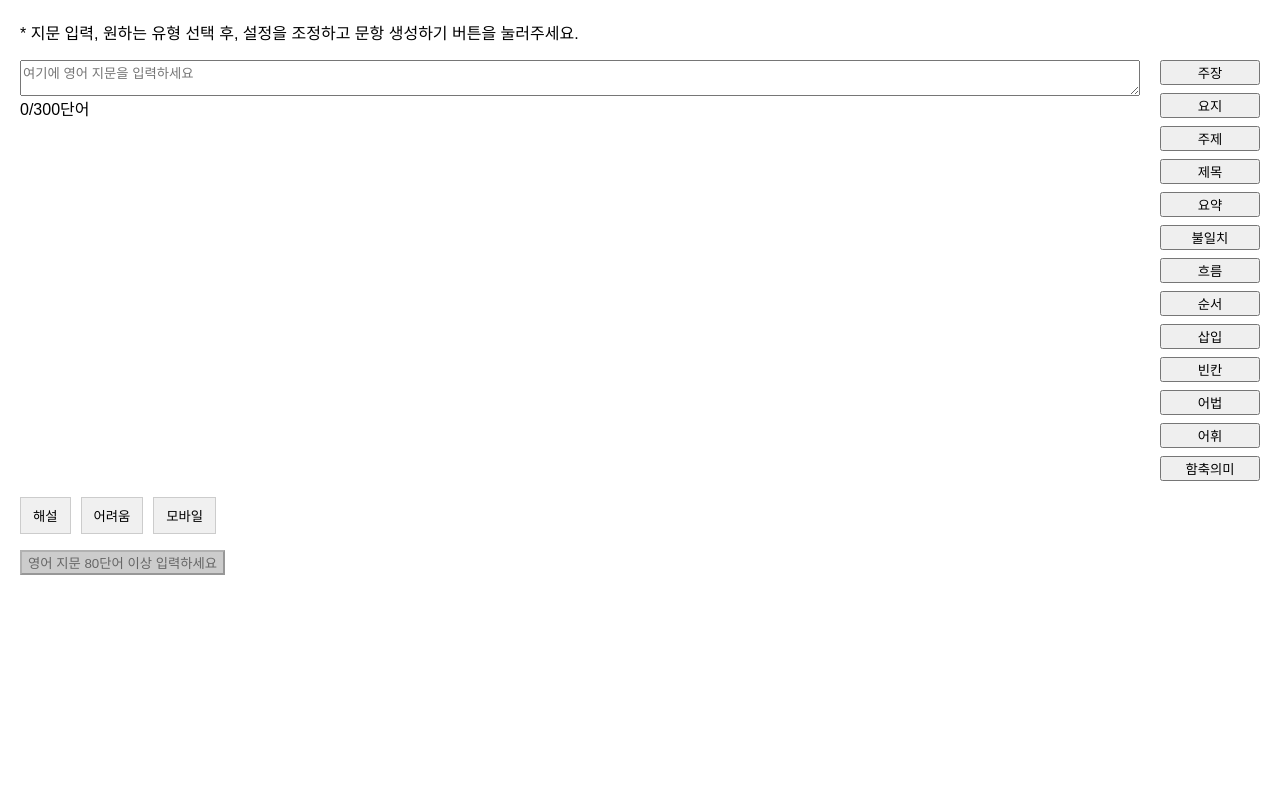
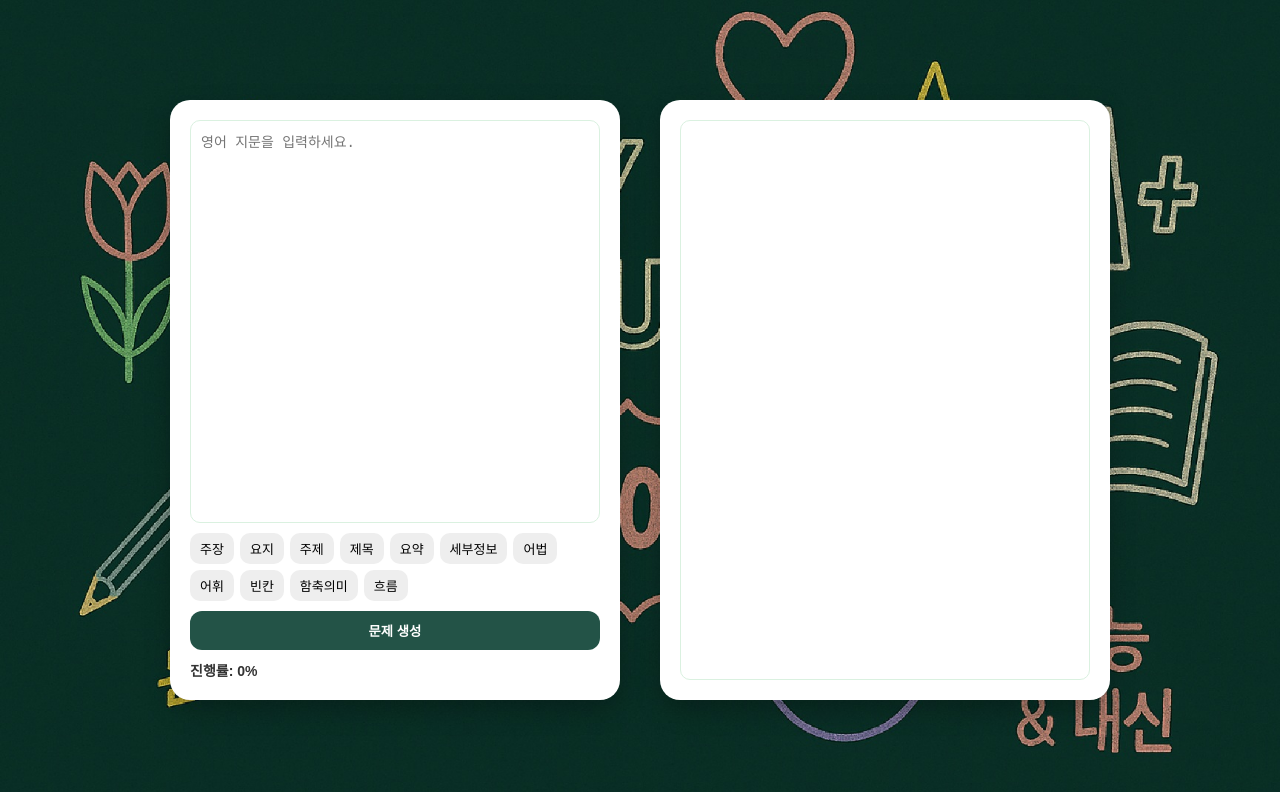
Before and after one commit to stuentofe/sellingqi, a plain HTML site: page public/generate.html in a window 1280 px wide. Drawn offline with Linux system fonts and the light colour scheme.

Commit message:
Update generate.html

```diff
--- a/public/generate.html
+++ b/public/generate.html
@@ -1,141 +1,231 @@
 <!DOCTYPE html>
 <html lang="ko">
 <head>
-  <meta charset="UTF-8">
-  <meta name="viewport" content="width=device-width, initial-scale=1.0">
-  <title>generate</title>
+  <meta charset="UTF-8" />
+  <title>유형별 문제 생성기</title>
   <style>
-    body { margin: 20px; font-family: sans-serif; }
-    textarea, button { font-family: sans-serif; }
-    #options { display:flex; gap:10px; margin:16px 0; }
-    .toggle-btn { padding: 8px 12px; border: 1px solid #ccc; background: #f0f0f0; cursor: pointer; }
-    #type-buttons button.active,
-    .toggle-btn.active { background: #333; color: #fff; }
-    #generate { transition: background 0.3s, color 0.3s, opacity 0.3s; }
+    body {
+      margin: 0;
+      padding: 0;
+      font-family: sans-serif;
+      height: 100vh;
+      background-image: url('background.jpg');
+      background-size: cover;
+      background-position: center;
+      background-repeat: no-repeat;
+      display: flex;
+      justify-content: center;
+      align-items: center;
+      overflow: hidden;
+    }
+
+    .container {
+      display: flex;
+      gap: 40px;
+      opacity: 0;
+      transform: translateY(20px);
+      transition: opacity 0.6s ease, transform 0.6s ease;
+    }
+
+    .container.show {
+      opacity: 1;
+      transform: translateY(0);
+    }
+
+    .box {
+      background-color: white;
+      border-radius: 20px;
+      width: 450px;
+      height: 600px;
+      box-shadow: 0 10px 25px rgba(0, 0, 0, 0.25);
+      padding: 20px;
+      display: flex;
+      flex-direction: column;
+      box-sizing: border-box;
+    }
+
+    textarea {
+      resize: none;
+      flex: 1;
+      padding: 10px;
+      font-size: 14px;
+      border: 1px solid #ccc;
+      border-radius: 10px;
+      border-color: #DAF1E0;
+      background-color: white;
+    }
+
+    .buttons {
+      display: flex;
+      gap: 10px;
+      margin-top: 10px;
+    }
+
+    .buttons button {
+      flex: 1;
+      background-color: #235347;
+      color: white;
+      border: none;
+      border-radius: 12px;
+      padding: 10px;
+      font-weight: bold;
+      cursor: pointer;
+      transition: background-color 0.3s;
+    }
+
+    .buttons button:hover {
+      background-color: #163832;
+    }
+
+    .switches {
+      display: flex;
+      flex-wrap: wrap;
+      gap: 6px;
+      margin-top: 10px;
+    }
+
+    .switches label {
+      font-size: 13px;
+      background: #eee;
+      border-radius: 10px;
+      padding: 6px 10px;
+      cursor: pointer;
+      user-select: none;
+    }
+
+    .switches input:checked + span {
+      background: #235347;
+      color: white;
+    }
+
+    .output-box {
+      flex: 1;
+      overflow-y: auto;
+      border: 1px solid #ccc;
+      border-radius: 10px;
+      border-color: #DAF1E0;
+      padding: 10px;
+      font-size: 14px;
+      background-color: white;
+    }
+
+    pre {
+      white-space: pre-wrap;
+      margin-bottom: 20px;
+      padding: 10px;
+      background: white;
+      border-radius: 8px;
+    }
+
+    .progress {
+      margin-top: 10px;
+      font-weight: bold;
+      font-size: 14px;
+      color: #333;
+    }
   </style>
 </head>
 <body>
-  <p class="instruction">* 지문 입력, 원하는 유형 선택 후, 설정을 조정하고 문항 생성하기 버튼을 눌러주세요.</p>
+  <div class="container" id="wizard">
+    <!-- 왼쪽 입력 박스 -->
+    <div class="box">
+      <textarea id="inputText" placeholder="영어 지문을 입력하세요."></textarea>
+      <div class="switches" id="typeSwitches">
+        <!-- JavaScript에서 동적으로 생성 -->
+      </div>
+      <div class="buttons">
+        <button id="generateBtn">문제 생성</button>
+      </div>
+      <div class="progress" id="progressText">진행률: 0%</div>
+    </div>
 
-  <div class="generator-wrapper" style="display:flex; gap:20px;">
-    <div style="flex:1; display:flex; flex-direction:column;">
-      <textarea id="passage" placeholder="여기에 영어 지문을 입력하세요"></textarea>
-      <div id="word-count">0/300단어</div>
-    </div>
-    <div id="type-buttons" style="display:flex; flex-direction:column; gap:8px; width:100px;">
-      <button data-type="주장" data-tooltip="주장">주장</button>
-      <button data-type="요지">요지</button>
-      <button data-type="주제">주제</button>
-      <button data-type="제목">제목</button>
-      <button data-type="요약">요약</button>
-      <button data-type="불일치">불일치</button>
-      <button data-type="흐름">흐름</button>
-      <button data-type="순서">순서</button>
-      <button data-type="삽입">삽입</button>
-      <button data-type="빈칸">빈칸</button>
-      <button data-type="어법">어법</button>
-      <button data-type="어휘">어휘</button>
-      <button data-type="함축의미">함축의미</button>
+    <!-- 오른쪽 출력 박스 -->
+    <div class="box">
+      <div class="output-box" id="outputBox">
+        <!-- 문제 출력됨 -->
+      </div>
     </div>
   </div>
 
-  <div id="options">
-    <button id="opt-explanation-btn" class="toggle-btn">해설</button>
-    <button id="opt-hard-btn" class="toggle-btn">어려움</button>
-    <button id="opt-mobile-btn" class="toggle-btn">모바일</button>
-  </div>
+  <script>
+    const TYPES = [
+      '주장', '요지', '주제', '제목', '요약',
+      '세부정보', '어법', '어휘', '빈칸', '함축의미', '흐름'
+    ];
 
-  <button id="generate">문항 생성하기</button>
-  <div id="tooltip"></div>
+    const TYPE_KEYS = [
+      'claim', 'gist', 'topic', 'title', 'summary',
+      'detail', 'grammar', 'vocab', 'blank', 'implication', 'flow'
+    ];
 
-  <script>
-    const textarea    = document.getElementById('passage');
-    const generateBtn = document.getElementById('generate');
-    const counter     = document.getElementById('word-count');
-    const expBtn      = document.getElementById('opt-explanation-btn');
-    const hardBtn     = document.getElementById('opt-hard-btn');
-    const mobileBtn   = document.getElementById('opt-mobile-btn');
+    window.onload = () => {
+      document.getElementById('wizard').classList.add('show');
+      renderSwitches();
+    };
 
-    const MIN_WORDS = 80;
+    function renderSwitches() {
+      const container = document.getElementById('typeSwitches');
+      TYPES.forEach((label, i) => {
+        const id = 'type_' + TYPE_KEYS[i];
+        const checkbox = document.createElement('input');
+        checkbox.type = 'checkbox';
+        checkbox.id = id;
+        checkbox.value = TYPE_KEYS[i];
+        checkbox.style.display = 'none';
 
-    generateBtn.disabled         = true;
-    generateBtn.style.background = '#ccc';
-    generateBtn.style.color      = '#666';
-    generateBtn.textContent      = `영어 지문 ${MIN_WORDS}단어 이상 입력하세요`;
+        const span = document.createElement('span');
+        span.textContent = label;
 
-    const tooltip = document.getElementById('tooltip');
-    document.querySelectorAll('#type-buttons button[data-type="주장"]').forEach(btn => {
-      btn.addEventListener('mouseenter', () => {
-        tooltip.textContent = btn.getAttribute('data-tooltip');
-        tooltip.style.display = 'block';
+        const labelEl = document.createElement('label');
+        labelEl.htmlFor = id;
+        labelEl.appendChild(span);
+
+        container.appendChild(checkbox);
+        container.appendChild(labelEl);
       });
-      btn.addEventListener('mouseleave', () => {
-        tooltip.style.display = 'none';
-      });
-    });
-
-    document.querySelectorAll('#type-buttons button').forEach(button => {
-      button.addEventListener('click', () => {
-        button.classList.toggle('active');
-      });
-    });
-
-    expBtn.addEventListener('click', () => expBtn.classList.toggle('active'));
-    hardBtn.addEventListener('click', () => hardBtn.classList.toggle('active'));
-    mobileBtn.addEventListener('click', () => mobileBtn.classList.toggle('active'));
-
-    function isEnglishText(text) {
-      if (/[ㄱ-ㆎ가-힣]/.test(text)) return false;
-      return /[A-Za-z]/.test(text);
     }
 
-    textarea.addEventListener('input', () => {
-      let words = textarea.value.trim().split(/\s+/).filter(w => w);
-      if (words.length > 300) {
-        textarea.value = words.slice(0, 300).join(' ');
-        words = textarea.value.trim().split(/\s+/).filter(w => w);
-        alert('최대 300단어까지 입력 가능합니다.');
-      }
-      counter.textContent = `${words.length}/300단어`;
+    document.getElementById('generateBtn').addEventListener('click', async () => {
+      const text = document.getElementById('inputText').value.trim();
+      const outputBox = document.getElementById('outputBox');
+      const progressText = document.getElementById('progressText');
+      outputBox.innerHTML = '';
+      progressText.textContent = '진행률: 0%';
 
-      if (isEnglishText(textarea.value) && words.length >= MIN_WORDS) {
-        generateBtn.disabled         = false;
-        generateBtn.style.background = '#333';
-        generateBtn.style.color      = '#fff';
-        generateBtn.textContent      = '문항 생성하기';
-      } else {
-        generateBtn.disabled         = true;
-        generateBtn.style.background = '#ccc';
-        generateBtn.style.color      = '#666';
-        generateBtn.textContent      = `영어 지문 ${MIN_WORDS}단어 이상 입력하세요`;
-      }
-    });
-
-    textarea.dispatchEvent(new Event('input'));
-
-    generateBtn.addEventListener('click', () => {
-      const passage       = textarea.value.trim();
-      const selectedTypes = Array.from(document.querySelectorAll('#type-buttons button.active'))
-                              .map(btn => btn.getAttribute('data-type'));
-      const withExplanation = expBtn.classList.contains('active');
-      const hardLevel      = hardBtn.classList.contains('active');
-      const mobileOutput   = mobileBtn.classList.contains('active');
-
-      if (!passage) {
-        alert('지문을 입력해주세요.');
-        return;
-      }
-      if (selectedTypes.length === 0) {
-        alert('문제 유형을 하나 이상 선택하세요.');
+      if (!text) {
+        outputBox.innerHTML = '<p>지문을 입력하세요.</p>';
         return;
       }
 
-      localStorage.setItem('passage', passage);
-      localStorage.setItem('types', JSON.stringify(selectedTypes));
-      localStorage.setItem('withExplanation', withExplanation);
-      localStorage.setItem('hardLevel', hardLevel);
-      localStorage.setItem('mobileOutput', mobileOutput);
-      window.location.href = 'result.html';
+      const selected = Array.from(document.querySelectorAll('.switches input:checked')).map(e => e.value);
+      if (selected.length === 0) {
+        outputBox.innerHTML = '<p>유형을 하나 이상 선택하세요.</p>';
+        return;
+      }
+
+      for (let i = 0; i < selected.length; i++) {
+        const type = selected[i];
+        try {
+          const res = await fetch(`/api/${type}`, {
+            method: 'POST',
+            headers: { 'Content-Type': 'application/json' },
+            body: JSON.stringify({ text })
+          });
+          const data = await res.json();
+          const problemText = data.problem || data.question || '문제를 불러올 수 없습니다.';
+          const pre = document.createElement('pre');
+          pre.textContent = `${i + 1}\n\n${problemText}`;
+          outputBox.appendChild(pre);
+
+          const percent = Math.floor(((i + 1) / selected.length) * 100);
+          progressText.textContent = `문제 제작 중... ${percent}%`;
+        } catch (err) {
+          console.error(err);
+          const pre = document.createElement('pre');
+          pre.textContent = `${i + 1}\n\n⚠️ ${type} 문제 생성 실패`;
+          outputBox.appendChild(pre);
+        }
+      }
     });
   </script>
 </body>
```
